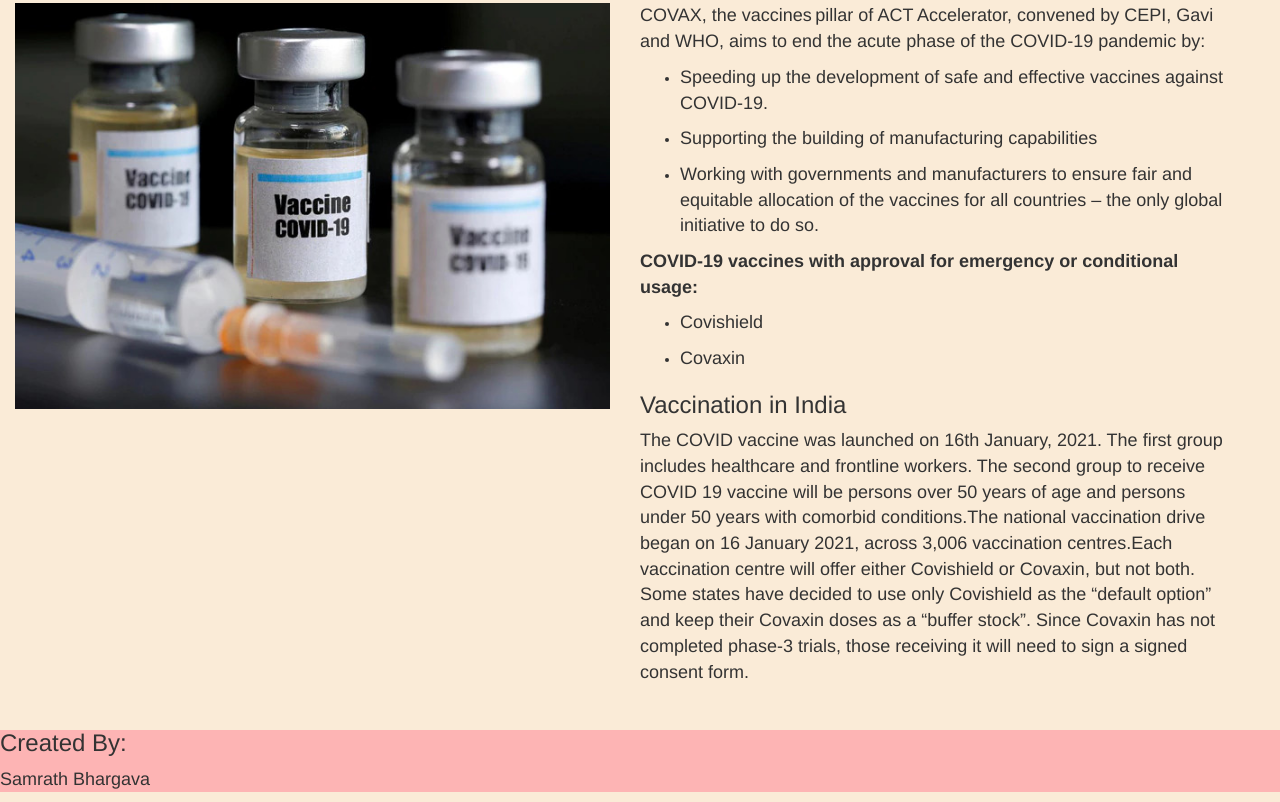
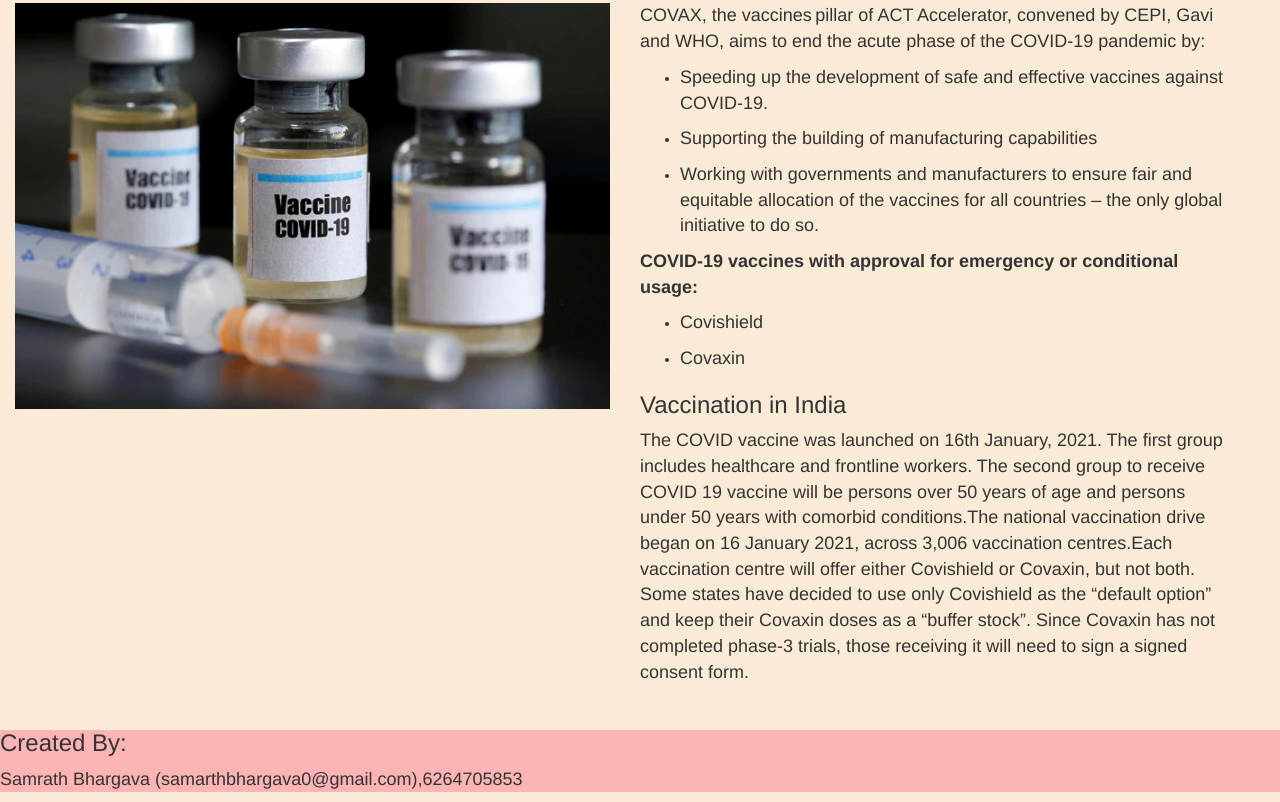
Before and after one commit to SamarthBhargava24/covid-19-brief-study, a plain HTML site: page index.html in a window 1280 px wide. Shown: the part 2614-3416 px from the top of the page. Drawn offline with nearby package versions, Linux system fonts and the light colour scheme.

Commit message:
Update index.html

```diff
--- a/index.html
+++ b/index.html
@@ -176,7 +176,7 @@
 		</section>
 		<footer>
 			<h3>Created By:</h3>
-			<p>Samrath Bhargava</p>
+			<p>Samrath Bhargava (samarthbhargava0@gmail.com),6264705853</p>
 		</footer>
 	</body>
 </html>
```
